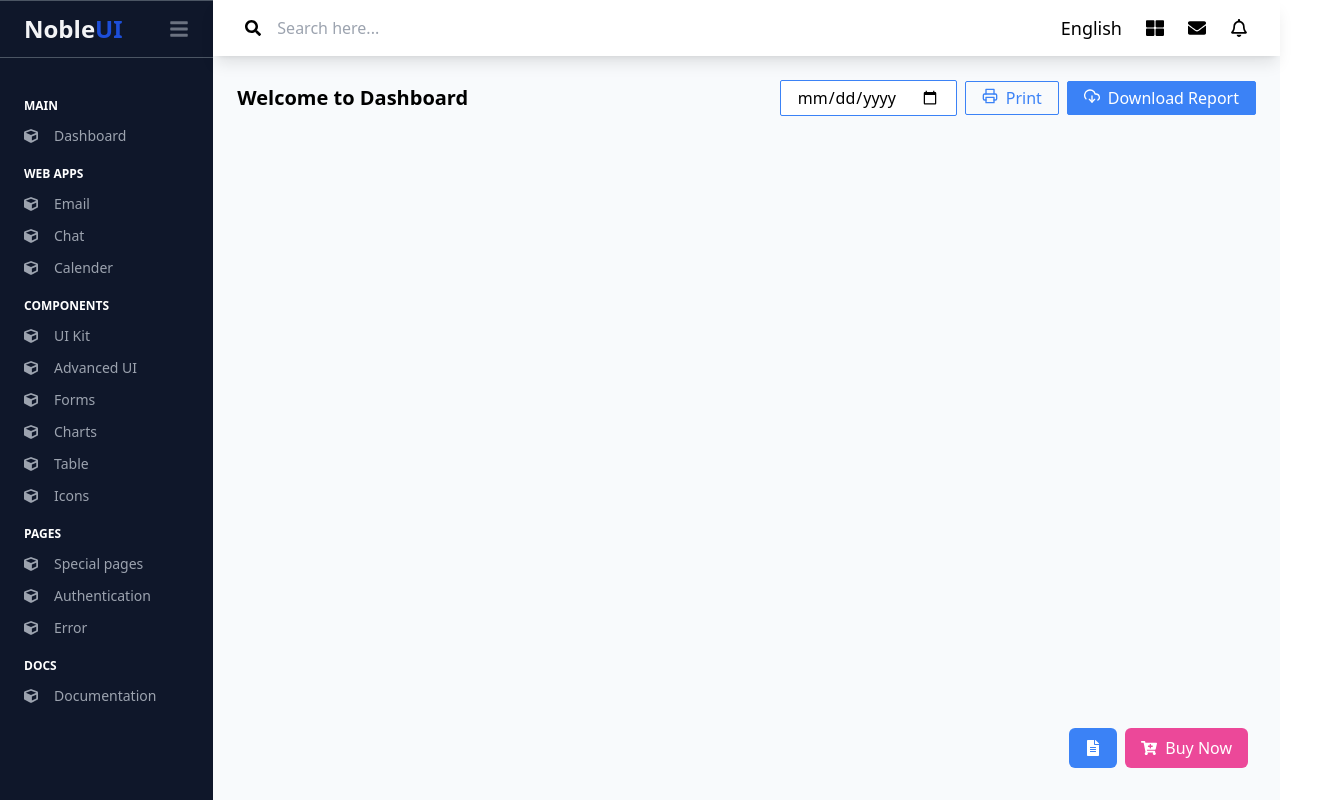
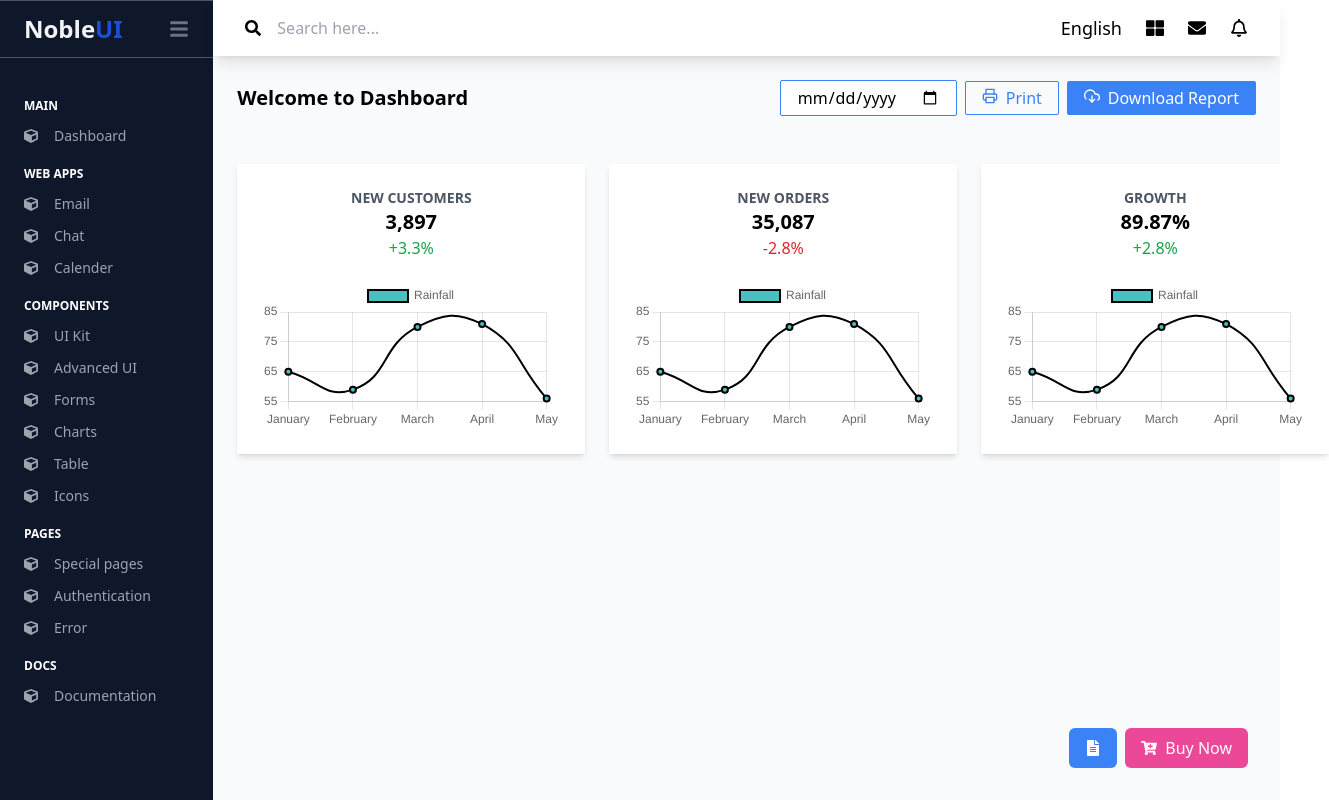
Before and after one commit to numan-iftikhar/NobleUI-dashboard-react, a React (Vite) app: page /login in a window 1280 px wide. Shown: the top 800 px of the page, 1329 px wide, since content can reach past the window. Built offline with nearby package versions, Linux system fonts and the light colour scheme.

Commit message:
add charts on stats component

```diff
--- a/package.json
+++ b/package.json
@@ -9,7 +9,9 @@
     "preview": "vite preview"
   },
   "dependencies": {
+    "chart.js": "^3.9.1",
     "react": "^18.2.0",
+    "react-chartjs-2": "^4.3.1",
     "react-dom": "^18.2.0",
     "react-icons": "^4.4.0",
     "react-router-dom": "^6.3.0"
--- a/src/App.jsx
+++ b/src/App.jsx
@@ -5,6 +5,7 @@ import LoginFrom from "./pages/login-form/LoginForm";
 import Navbar from "./components/Navbar";
 import Sidebar from "./components/Sidebar";
 import Header from "./components/Header";
+import Stats from "./components/Stats";
 
 function App() {
   const activeMenu = true;
@@ -18,6 +19,11 @@ function App() {
         <div className="md:col-span-10">
           <Navbar />
           <Header />
+          <div className="flex justify-between items-center space-x-6 m-6">
+            <Stats title="new customers" value="3,897" pnValue="+3.3" chart="Bar"/>
+            <Stats title="new orders" value="35,087" pnValue="-2.8" chart="Bar"/>
+            <Stats title="growth" value="89.87%" pnValue="+2.8" chart="Bar"/>
+          </div>
         </div>
 
       <BottomRightButtons />
--- /dev/null
+++ b/src/components/Stats.jsx
@@ -0,0 +1,104 @@
+import React from "react";
+import { Line } from "react-chartjs-2";
+import { Bar } from "react-chartjs-2";
+import Chart from "chart.js/auto";
+
+const Stats = ({ title, value, pnValue, chart }) => {
+  const state = {
+    labels: ["January", "February", "March", "April", "May"],
+    datasets: [
+      {
+        label: "Rainfall",
+        fill: false,
+        lineTension: 0.5,
+        backgroundColor: "rgba(75,192,192,1)",
+        borderColor: "rgba(0,0,0,1)",
+        borderWidth: 2,
+        data: [65, 59, 80, 81, 56],
+      },
+    ],
+  };
+
+  return (
+    <div className="line p-6 flex flex-col text-center items-center gap-5 justify-between bg-white w-full shadow-md">
+      <div className="left">
+        <h4 className="uppercase font-semibold text-sm text-gray-600">
+          {title}
+        </h4>
+        <p className="font-bold text-xl">{value}</p>
+        <p className={pnValue < 0 ? `text-red-600` : `text-green-600`}>
+          {pnValue}%
+        </p>
+      </div>
+      <div className="right w-full">
+        <Line
+          data={state}
+          options={{
+            title: {
+              display: true,
+              text: "Average Rainfall per month",
+              fontSize: 20,
+            },
+            legend: {
+              display: true,
+              position: "right",
+            },
+            category: {},
+            options: {
+              responsive: true,
+              maintainAspectRatio: false,
+              tooltip: {
+                mode: "index",
+                intersect: false,
+              },
+            },
+          }}
+        />
+      </div>
+    </div>
+  );
+};
+
+export default Stats;
+
+// import React from 'react';
+// import {Line} from 'react-chartjs-2';
+
+// const state = {
+//   labels: ['January', 'February', 'March',
+//            'April', 'May'],
+//   datasets: [
+//     {
+//       label: 'Rainfall',
+//       fill: false,
+//       lineTension: 0.5,
+//       backgroundColor: 'rgba(75,192,192,1)',
+//       borderColor: 'rgba(0,0,0,1)',
+//       borderWidth: 2,
+//       data: [65, 59, 80, 81, 56]
+//     }
+//   ]
+// }
+
+// export default class App extends React.Component {
+//   render() {
+//     return (
+//       <div>
+//         <Line
+//           data={state}
+//           options={{
+//             title:{
+//               display:true,
+//               text:'Average Rainfall per month',
+//               fontSize:20
+//             },
+//             legend:{
+//               display:true,
+//               position:'right'
+//             }
+//           }}
+//         />
+//       </div>
+//     );
+//   }
+// }
```
Also changed, not shown: 1 other file (tests, documents, lock files or other folders).
